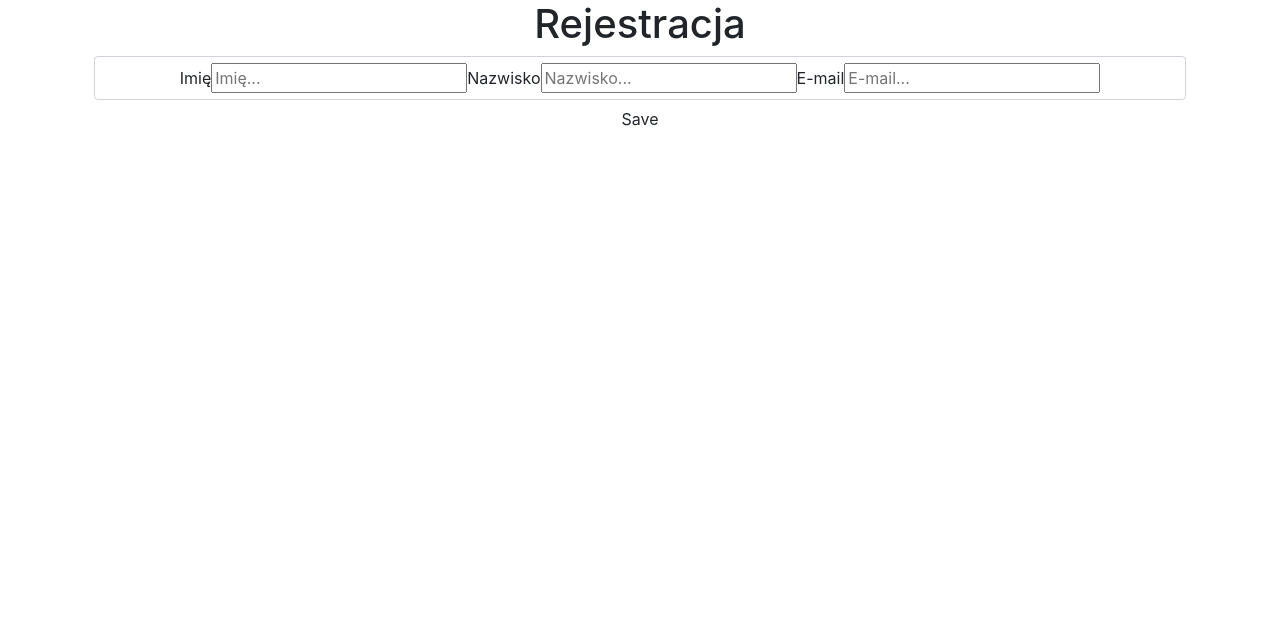
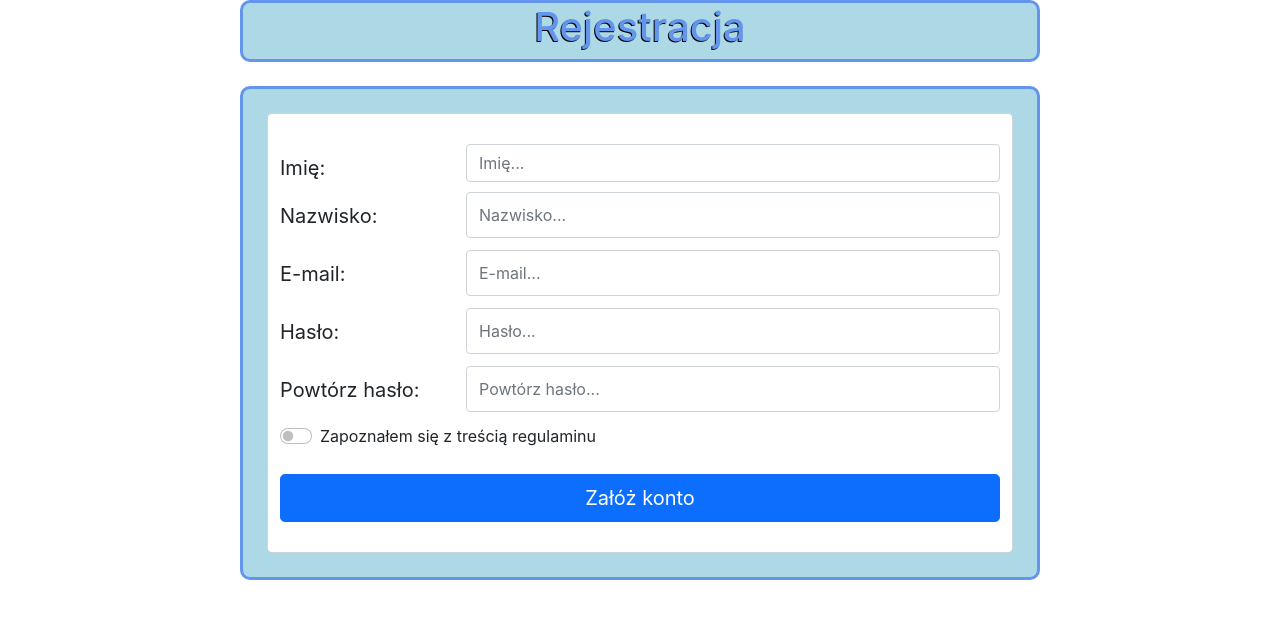
Before and after one commit to michal-bed/el-proyecte-grande-naspolke, a React (Create React App) app in the folder src/main/webapp/na-spolke-client/: page / in a window 1280 px wide. Shown: the top 618 px of the page. Built offline with nearby package versions, Linux system fonts and the light colour scheme; the HTML template or start-up script is replaced by a standard one.

Commit message:
add registration form prototype in react

```diff
--- a/src/main/webapp/na-spolke-client/package.json
+++ b/src/main/webapp/na-spolke-client/package.json
@@ -3,6 +3,8 @@
   "version": "0.1.0",
   "private": true,
   "dependencies": {
+    "@material-ui/core": "^4.12.4",
+    "@material-ui/icons": "^4.11.3",
     "@testing-library/jest-dom": "^5.16.4",
     "@testing-library/react": "^13.3.0",
     "@testing-library/user-event": "^13.5.0",
@@ -10,6 +12,7 @@
     "react": "^18.1.0",
     "react-bootstrap": "^2.4.0",
     "react-dom": "^18.1.0",
+    "react-router-dom": "^6.3.0",
     "react-scripts": "5.0.1",
     "web-vitals": "^2.1.4"
   },
--- a/src/main/webapp/na-spolke-client/src/App.css
+++ b/src/main/webapp/na-spolke-client/src/App.css
@@ -1,5 +1,11 @@
+body {
+    margin: 0;
+    padding: 0;
+}
+
 .App {
-  text-align: center;
+    width: 100vw;
+    height: 100vh;
 }
 
 .App-logo {
--- /dev/null
+++ b/src/main/webapp/na-spolke-client/src/components/modal/ModalTop.js
@@ -0,0 +1,25 @@
+import { useState } from "react";
+import {Button, Modal } from "react-bootstrap";
+
+const ModalTop = ({ info }) => {
+
+    const [show, setShow] = useState(true);
+
+    const handleClose = () => setShow(false);
+
+    return (
+        <>
+            <Modal show={show} onHide={handleClose} backdrop="static" keyboard={false}>
+                <Modal.Header closeButton>
+                    <Modal.Title>{ info.title }</Modal.Title>
+                </Modal.Header>
+                <Modal.Body>{ info.body }</Modal.Body>
+                <Modal.Footer>
+                    <Button variant="primary" onClick={handleClose}>Ok</Button>
+                </Modal.Footer>
+            </Modal>
+        </>
+    );
+}
+
+export default ModalTop
--- a/src/main/webapp/na-spolke-client/src/components/registration/Registration.js
+++ b/src/main/webapp/na-spolke-client/src/components/registration/Registration.js
@@ -1,43 +1,101 @@
 import { useState } from 'react'
-import { Container } from 'react-bootstrap'
+import { Container, Row, Col, Form, Button } from 'react-bootstrap'
+import ModalTop from "../modal/ModalTop";
+import "./Registration.model.css"
 
 const Registration = () => {
+
+    const info = {
+        title: "Nieprawidłowe hasło",
+        body: "Twoje hasła różnią się od siebie. Wprowadź poprawnie oba hasła."
+    }
+    const [isOpen, setIsOpen] = useState(false);
 
     const [userName, userNameSet] = useState("");
     const [userSurname, userSurnameSet] = useState("");
     const [userEmail, userEmailSet] = useState("");
+    const [userPassword, userPasswordSet] = useState("");
+    const [userPasswordChecker, userPasswordCheckerSet] = useState("");
+    const [statute, setStatute] = useState(false);
 
     const onSubmit = (e) => {
         e.preventDefault();
-        const userData = {userName, userSurname, userEmail};
+        if (userPassword !== userPasswordChecker) {
+            setIsOpen(true);
+            userPasswordSet("");
+            userPasswordCheckerSet("");
+        } else {
+            console.log(userPassword);
+            console.log(userPasswordChecker);
 
-        fetch("http://localhost:8080/register", {
-            method: "POST",
-            headers: {"Content-Type": "application/json"},
-            body: JSON.stringify(userData)
-        }).then(() => console.log("user added"))
+            const userData = {userName, userSurname, userEmail, userPassword, statute};
+
+            console.log(userData);
+            // fetch("http://localhost:8080/register", {
+            //     method: "POST",
+            //     headers: {"Content-Type": "application/json"},
+            //     body: JSON.stringify(userData)
+            // }).then(() => {
+            //         console.log("user added");
+            //     }
+            // )
+        }
     }
 
     return (
-        <Container>
-            <div className="registration-header"><h1>Rejestracja</h1></div>
-            <div className="registration-form">
-                <div className="form-control" onSubmit={onSubmit}>
-                    <label>Imię</label>
-                    <input type="text" placeholder="Imię..." value={userName} onChange={(e) => userNameSet(e.target.value)}/>
-                    <label>Nazwisko</label>
-                    <input type="text" placeholder="Nazwisko..." value={userSurname} onChange={(e) => userSurnameSet(e.target.value)}/>
-                    <label>E-mail</label>
-                    <input type="text" placeholder="E-mail..." value={userEmail} onChange={(e) => userEmailSet(e.target.value)}/>
-                </div>
-                {/*<div className="form-control form-control-check">*/}
-                {/*    <label>Reminder</label>*/}
-                {/*    <input type="checkbox" checked={reminder} value={reminder} onChange={(e) => setReminder(e.currentTarget.checked)}/>*/}
-                {/*</div>*/}
-                <input type="submit" value="Save" className="btn btn-block"/>
-            </div>
-        </Container>
-
+        <div className="registration-div">
+            <Container className="registration-form-header">
+                <h1 className="registration-header">Rejestracja</h1>
+            </Container><br/>
+            <Container className="registration-form-body"><br/>
+                <form className="form-control" onSubmit={onSubmit}><br></br>
+                    <Row>
+                        <Form.Label column="lg" lg={3} className="form-label">Imię:</Form.Label>
+                        <Col>
+                            <Form.Control className="form-input" type="text" placeholder="Imię..." value={userName} required={true}
+                               onChange={(e) => userNameSet(e.target.value)}/>
+                        </Col>
+                    </Row>
+                    <Row>
+                        <Form.Label column="lg" lg={3} className="form-label">Nazwisko:</Form.Label>
+                        <Col>
+                            <Form.Control className="form-input" type="text" placeholder="Nazwisko..." value={userSurname} required={true}
+                               onChange={(e) => userSurnameSet(e.target.value)}/><br/>
+                        </Col>
+                    </Row>
+                    <Row>
+                        <Form.Label column="lg" lg={3} className="form-label">E-mail:</Form.Label>
+                        <Col>
+                            <Form.Control className="form-input" type="text" placeholder="E-mail..." value={userEmail} required={true}
+                               onChange={(e) => userEmailSet(e.target.value)}/><br/>
+                        </Col>
+                    </Row>
+                    <Row>
+                        <Form.Label column="lg" lg={3} className="form-label">Hasło:</Form.Label>
+                        <Col>
+                            <Form.Control className="form-input" type="password" placeholder="Hasło..." value={userPassword} required={true}
+                               onChange={(e) => userPasswordSet(e.target.value)}/><br/>
+                        </Col>
+                    </Row>
+                    <Row>
+                        <Form.Label column="lg" lg={3} className="form-label">Powtórz hasło:</Form.Label>
+                        <Col>
+                            <Form.Control className="form-input" type="password" placeholder="Powtórz hasło..." value={userPasswordChecker} required={true}
+                                onChange={(e) => userPasswordCheckerSet(e.target.value)}/><br/>
+                        </Col>
+                    </Row>
+                    <Row>
+                        <Col>
+                            <Form.Check className="form-input" type="switch" checked={statute}
+                                label="Zapoznałem się z treścią regulaminu" variant="dark" required={true}
+                                onChange={(e) => setStatute(e.currentTarget.checked)}/><br/>
+                        </Col>
+                    </Row>
+                        <Button variant="primary" size="lg" className="btn btn-block" type="submit">Załóż konto</Button><br/>
+                        {isOpen && <ModalTop info={info} isOpen={isOpen} />}<br/>
+                </form><br/>
+            </Container>
+        </div>
     )
 }
 
--- /dev/null
+++ b/src/main/webapp/na-spolke-client/src/components/registration/Registration.model.css
@@ -0,0 +1,25 @@
+.registration-form-body, .registration-form-header
+{
+    width: 800px;
+    margin: auto;
+    border: 3px solid cornflowerblue;
+    border-radius: 10px;
+    background-color: lightblue;
+}
+
+.registration-form-header
+{
+    text-align: center;
+    -webkit-text-fill-color: cornflowerblue;
+    text-shadow: -1px 1px black;
+}
+
+.form-control
+{
+    height: 80%;
+}
+
+.btn-block
+{
+    width:100%;
+}
```
Also changed, not shown: 1 other file (tests, documents, lock files or other folders).
